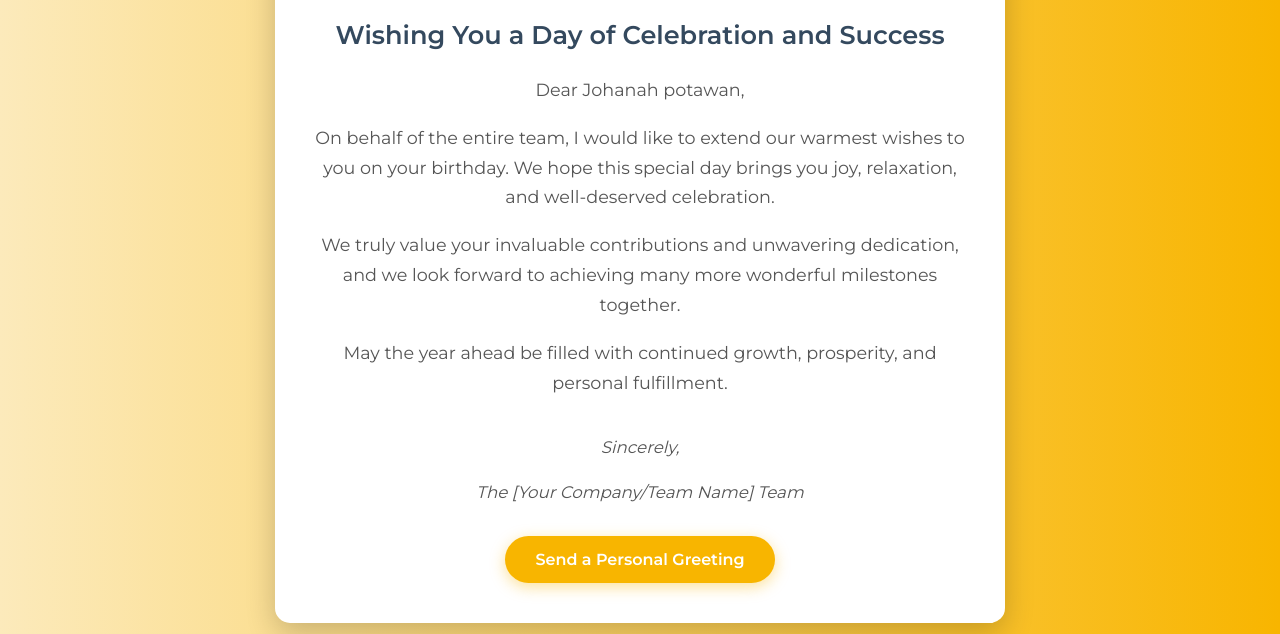
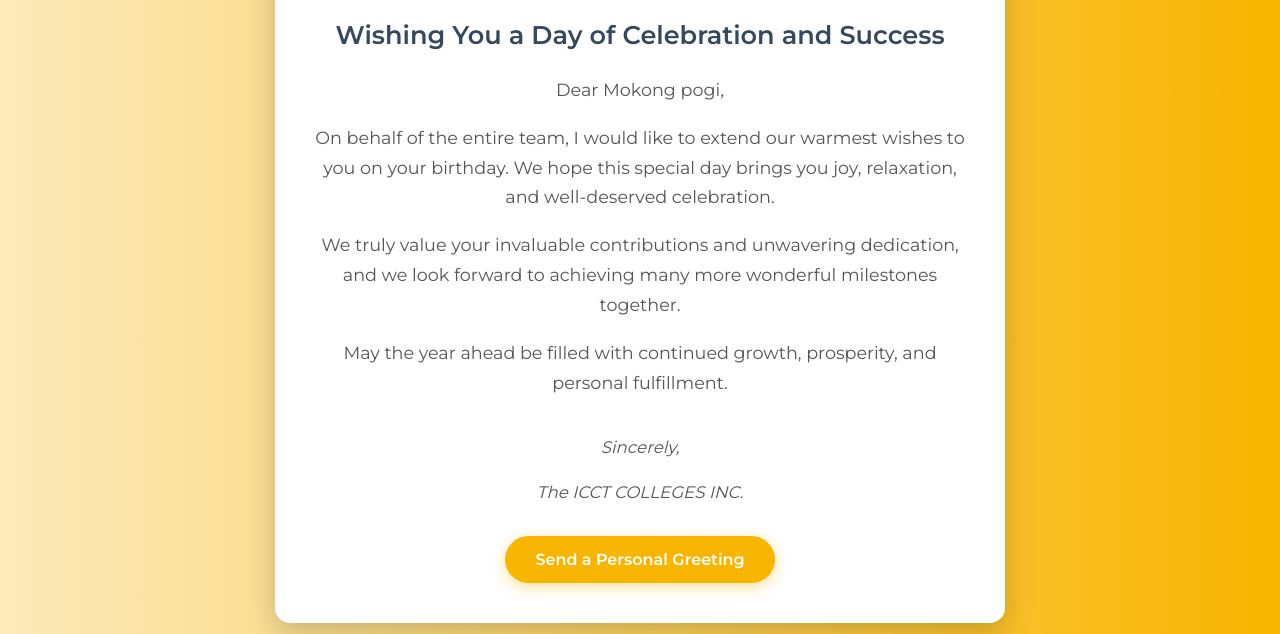
Before and after one commit to magusib06/MyexampleWebsite, a plain HTML site: page index.html in a window 1280 px wide. Shown: the part 166-800 px from the top of the page. Drawn offline with nearby package versions, Linux system fonts and the light colour scheme.

Commit message:
Update index.html

```diff
--- a/index.html
+++ b/index.html
@@ -128,7 +128,7 @@
   <h1>Happy Birthday!</h1>
   <h2>Wishing You a Day of Celebration and Success</h2>
 
-  <p>Dear Johanah potawan,</p>
+  <p>Dear Mokong pogi,</p>
 
   <p>On behalf of the entire team, I would like to extend our warmest wishes to you on your birthday. We hope this special day brings you joy, relaxation, and well-deserved celebration.</p>
 
@@ -138,7 +138,7 @@
 
   <div class="signature">
     <p>Sincerely,</p>
-    <p>The [Your Company/Team Name] Team</p>
+    <p>The ICCT COLLEGES INC.</p>
   </div>
 
   <a href="#" class="button">Send a Personal Greeting</a>
```
